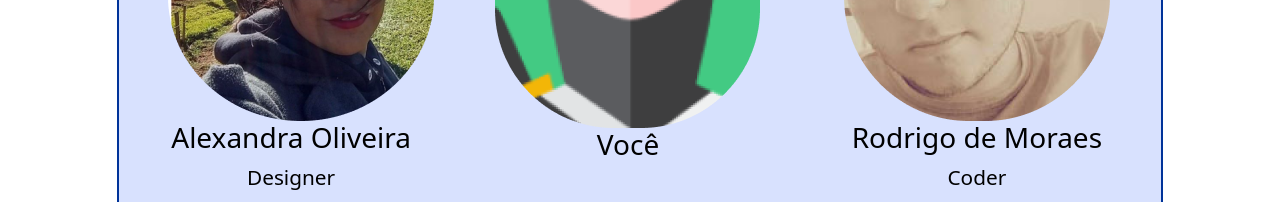
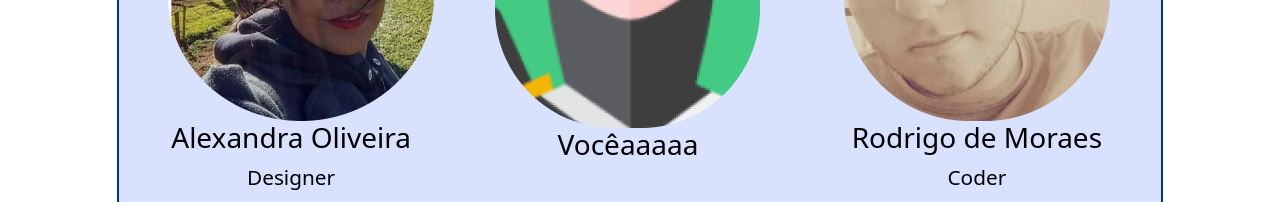
Before and after one commit to rmmelo/PortalAcessibilidade, a plain HTML site: page QuemSomos.html in a window 1280 px wide. Shown: the part 1220-1422 px from the top of the page. Drawn offline with nearby package versions, Linux system fonts and the light colour scheme.

Commit message:
Update QuemSomos.html

```diff
--- a/QuemSomos.html
+++ b/QuemSomos.html
@@ -123,7 +123,7 @@
                                         <img src="images/ninja.png"/>
                                         <br>
 
-                                        <h3>Você</h3>
+                                        <h3>Vocêaaaaa</h3>
                                         <br>
                                         <button type="button" class="button"><a href="">
                                               Envie seu Currículo</a>
```
